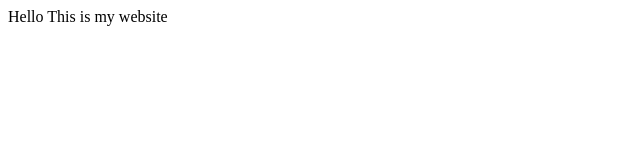
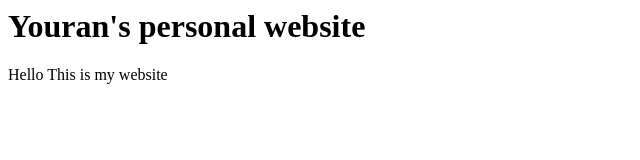
Before and after one commit to yol039/yol039.github.io, a plain HTML site: page index.html in a window 1280 px wide. Shown: the whole page, without its empty margins (0-640 px from the left). Drawn offline with Linux system fonts and the light colour scheme.

Commit message:
Improving my website with a title

```diff
--- a/index.html
+++ b/index.html
@@ -1 +1,2 @@
-Hello This is my website
+<h1>Youran's personal website</h1>
+<p> Hello This is my website</p>
```
